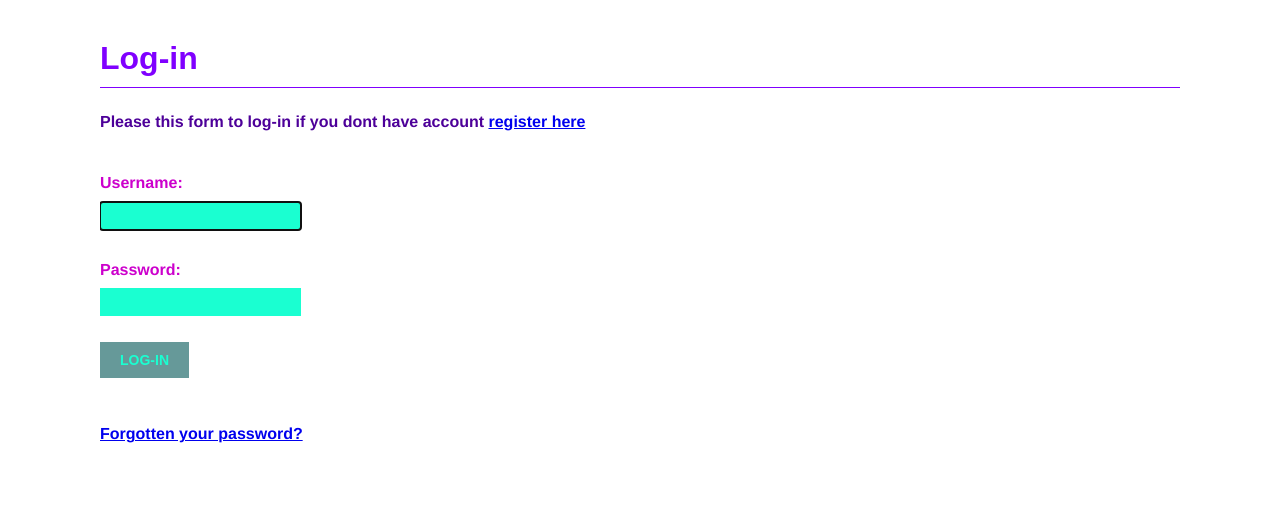
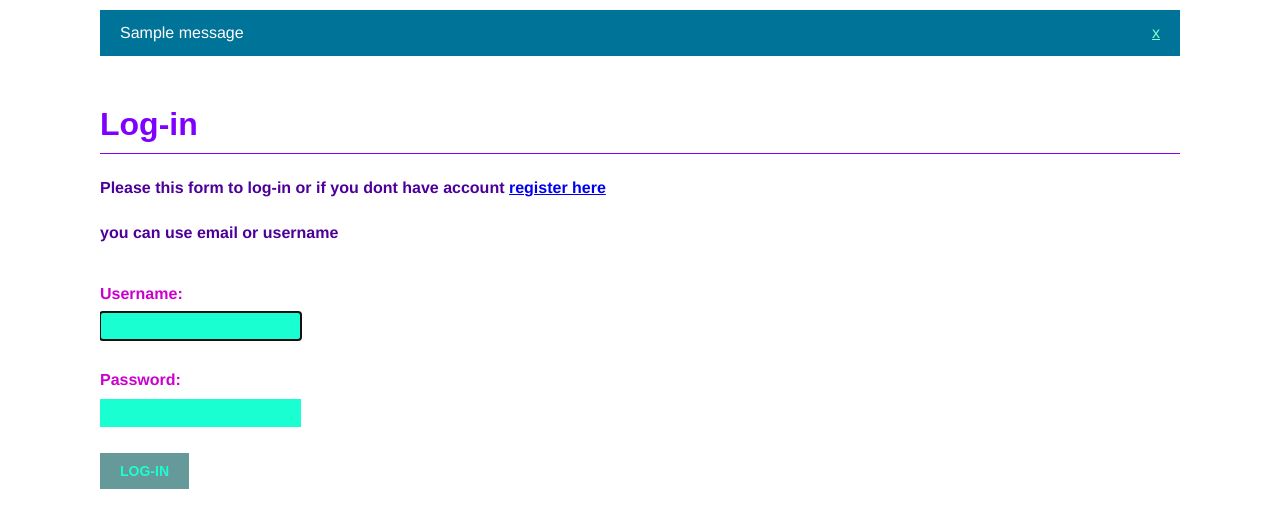
Before and after one commit to louAphasia/DjangoPy, a Django app: page /account/login/?next=/account/edit/ in a window 1280 px wide. Shown: the part 93-607 px from the top of the page. Run offline with Django 3.2, Linux system fonts and the light colour scheme; tables that the repository leaves empty hold one stand-in row (values such as "Sample post"); one stand-in notice (Sample message) is shown; some web fonts are replaced.

Commit message:
18 edit profile email backend

```diff
--- a/DjangoGallery/myArt/account/static/css/base.css
+++ b/DjangoGallery/myArt/account/static/css/base.css
@@ -150,14 +150,14 @@ ul.messages li.info {
     margin:0;
     padding:14px 20px;
     list-style:none;
-    color:#fff;
+    color: #ffffff;
 }
 
-ul.messages li.success { background:#81ce81; }
-ul.messages li.success a { color:#0ac33e; }
+ul.messages li.success { background:#007399; }
+ul.messages li.success a { color:#80ffcc; }
 
-ul.messages li.error { background:#a30029; color:#e9828e; }
-ul.messages li.error a { color:#e9828e; }
+ul.messages li.error { background:#ff0066; color: #ffffff; }
+ul.messages li.error a { color: #ffffff; }
 
 ul.messages li.info { background:#faffae; color:#696b4e; }
 ul.messages li.info a { color:#1586de; }
--- a/DjangoGallery/myArt/account/templates/account/login.html
+++ b/DjangoGallery/myArt/account/templates/account/login.html
@@ -3,7 +3,7 @@
 
 {% block content %}
     <h1>Log-in</h1>
-    <p>Form to log-in</p>
+    <p>Form to log-in </p>
     <form action="." method="post">
         {{ form.as_p }}
         {% csrf_token %}
--- a/DjangoGallery/myArt/account/templates/base.html
+++ b/DjangoGallery/myArt/account/templates/base.html
@@ -29,6 +29,16 @@
             {% endif %}
         </span>
     </div>
+ {% if messages %}
+    <ul class="messages">
+      {% for message in messages %}
+        <li class="{{ message.tags }}">
+          {{ message|safe }}
+            <a href="#" class="close">x</a>
+        </li>
+      {% endfor %}
+    </ul>
+{% endif %}
     <div id="content">
         {% block content %}
         {% endblock %}
--- a/DjangoGallery/myArt/account/templates/registration/login.html
+++ b/DjangoGallery/myArt/account/templates/registration/login.html
@@ -5,10 +5,11 @@
     <h1>Log-in</h1>
     {% if form.errors %}
     <p>
-        Please try again Your username nad password didn't match
+        Please try again if Your username and password didn't match
     </p>
     {% else %}
-    <p> Please this form to log-in if you dont have account <a href="{% url 'register' %}"> register here</a></p>
+    <p> Please this form to log-in or if you dont have account <a href="{% url 'register' %}"> register here</a></p>
+    <p>you can use email or username</p>
     {% endif %}
     <div class="'login-form">
         <form action="{% url 'login' %}" method="post">
--- a/DjangoGallery/myArt/myArt/settings.py
+++ b/DjangoGallery/myArt/myArt/settings.py
@@ -134,3 +134,8 @@ LOGOUT_URL = 'logout'
 
 
 EMAIL_BACKEND = 'django.core.mail.backends.console.EmailBackend'
+
+AUTHENTICATION_BACKENDS = [
+    'django.contrib.auth.backends.ModelBackend',
+    'account.authentication.EmailAuthBackend',
+]
--- a/DjangoGallery/myArt/myArt/urls.py
+++ b/DjangoGallery/myArt/myArt/urls.py
@@ -22,6 +22,7 @@ from django.conf.urls.static import static
 urlpatterns = [
     path('account/', include('account.urls')),
     path('admin/', admin.site.urls),
+    path('', admin.site.urls),
     ]
 
 if settings.DEBUG:
```
Also changed, not shown: DjangoGallery/myArt/account/authentication.py (added, +18 -0 lines), DjangoGallery/myArt/account/views.py (+8 -0 lines), DjangoGallery/myArt/db.sqlite3.
